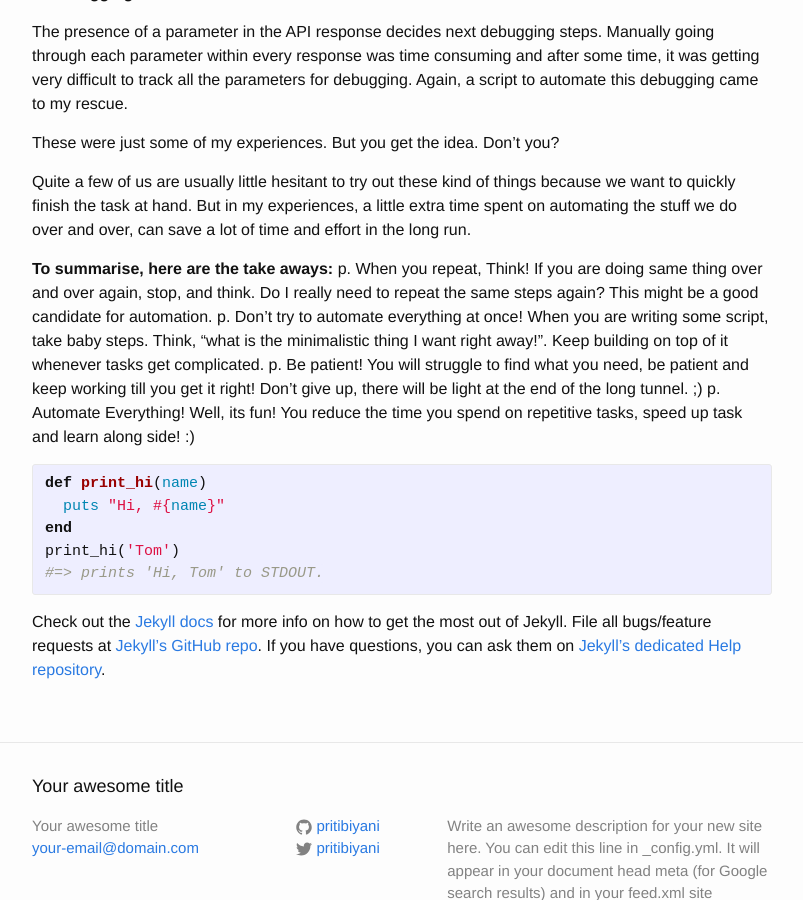
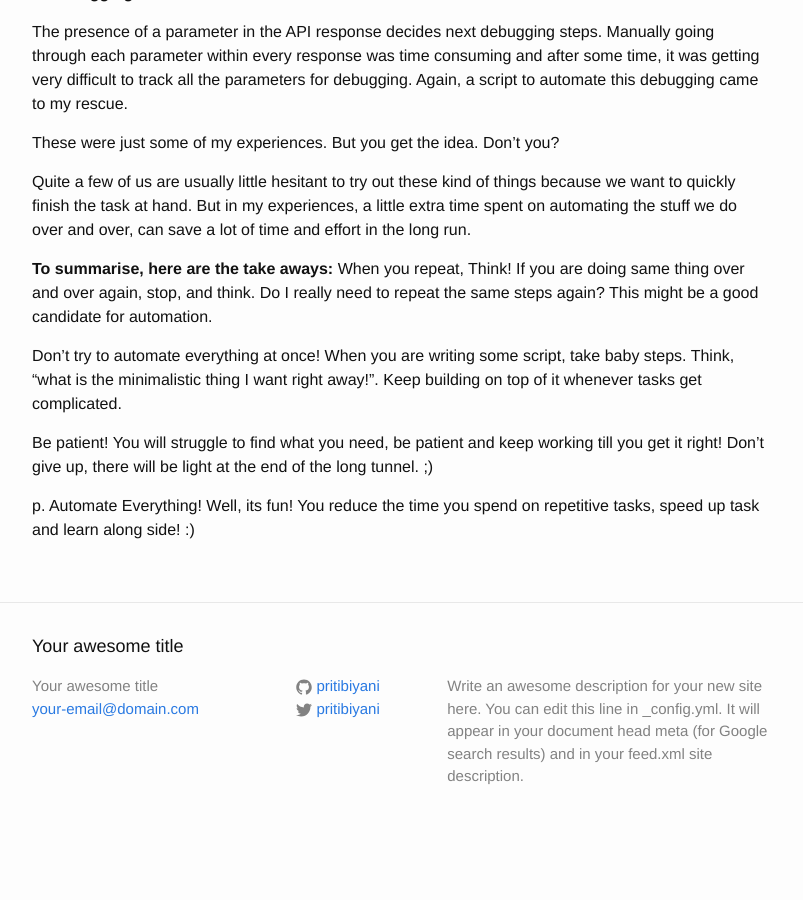
Before and after one commit to pritibiyani/pritibiyani.github.io, a Jekyll site: the page built from _posts/2014-11-25-automate-everything.markdown, in a window 1280 px wide and 900 px high, scrolled down 1865 px. Shown: the whole window, without its empty margins (238-1041 px from the left). Built offline with Jekyll 4.4.1, drawn with Linux system fonts in a browser that asks for light colours; after the commit the page ends 2713 px from its top, so only the background shows below that.

Commit message:
Trying out paragraph

```diff
--- a/_posts/2014-11-25-automate-everything.markdown
+++ b/_posts/2014-11-25-automate-everything.markdown
@@ -2,7 +2,7 @@
 layout: post
 title:  "Automate Everything!"
 date:   2014-11-25 13:30:04
-categories: jekyll update
+categories: agile testing
 ---
 Yeah.. yeah.. I know what you are thinking. The title contradicts with the principle ‘Do Not Automate Everything!’ Well it still holds  true when you think of the test suite for your projects!
 
@@ -35,27 +35,14 @@ These were just some of my experiences. But you get the idea. Don’t you?
 Quite a few of us are usually little hesitant to try out these kind of things because we want to quickly finish the task at hand. But in my experiences, a little extra time spent on automating the stuff we do over and over, can save a lot of time and effort in the long run.
 
 **To summarise, here are the take aways:**
-p. When you repeat, Think!
+When you repeat, Think!
 If you are doing same thing over and over again, stop, and think. Do I really need to repeat the same steps again? This might be a good candidate for automation.
-p. Don’t try to automate everything at once!
+
+Don’t try to automate everything at once!
 When you are writing some script, take baby steps. Think, “what is the minimalistic thing I want right away!”. Keep building on top of it whenever tasks get complicated.
-p. Be patient!
+
+Be patient!
 You will struggle to find what you need, be patient and keep working till you get it right! Don’t give up, there will be light at the end of the long tunnel. ;)
-p. Automate Everything!
+
+p.  Automate Everything!
 Well, its fun! You reduce the time you spend on repetitive tasks, speed up task and learn along side! :)
-
-
-
-{% highlight ruby %}
-def print_hi(name)
-  puts "Hi, #{name}"
-end
-print_hi('Tom')
-#=> prints 'Hi, Tom' to STDOUT.
-{% endhighlight %}
-
-Check out the [Jekyll docs][jekyll] for more info on how to get the most out of Jekyll. File all bugs/feature requests at [Jekyll’s GitHub repo][jekyll-gh]. If you have questions, you can ask them on [Jekyll’s dedicated Help repository][jekyll-help].
-
-[jekyll]:      http://jekyllrb.com
-[jekyll-gh]:   https://github.com/jekyll/jekyll
-[jekyll-help]: https://github.com/jekyll/jekyll-help
```
